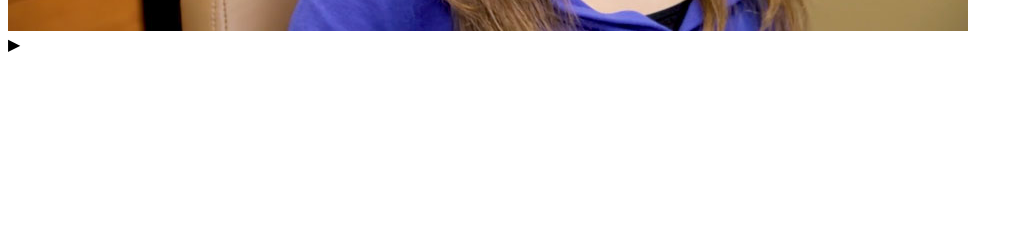
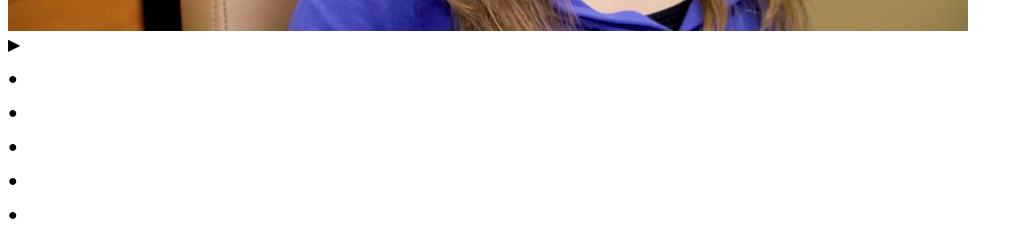
Before and after one commit to JS-Bogart/slider-app, a React (Create React App) app: page / in a window 1280 px wide. Shown: the part 554-797 px from the top of the page, without its empty margins (0-1023 px from the left). Built offline with nearby package versions, Linux system fonts and the light colour scheme.

Commit message:
Add circle buttons

```diff
--- a/src/components/app.jsx
+++ b/src/components/app.jsx
@@ -29,6 +29,11 @@ const App = () => {
     }
   }
 
+  const handleCirle = (index) => {
+    setPreviousIndex(slideIndex);
+    setSlideIndex(index);
+  }
+
   return(
     <div>
       <header>
@@ -52,6 +57,22 @@ const App = () => {
           glyph="&#9654;"
         />
       </div>
+      <div>
+        {data.map((item, index) => (
+          (index === slideIndex) ?
+            <p
+              key={`${item.id}`}
+              className="circle-hl"
+              onClick={() => handleCirle(index)}
+            >&#9679;</p>
+          :
+            <p
+              key={`${item.id}`}
+              className="circle"
+              onClick={() => handleCirle(index)}
+            >&#9679;</p>
+        ))}
+      </div>
     </div>
   )
 }
--- /dev/null
+++ b/src/stylesheets/_reset.scss
@@ -0,0 +1,48 @@
+/* http://meyerweb.com/eric/tools/css/reset/
+   v2.0 | 20110126
+   License: none (public domain)
+*/
+
+html, body, div, span, applet, object, iframe,
+h1, h2, h3, h4, h5, h6, p, blockquote, pre,
+a, abbr, acronym, address, big, cite, code,
+del, dfn, em, img, ins, kbd, q, s, samp,
+small, strike, strong, sub, sup, tt, var,
+b, u, i, center,
+dl, dt, dd, ol, ul, li,
+fieldset, form, label, legend,
+table, caption, tbody, tfoot, thead, tr, th, td,
+article, aside, canvas, details, embed,
+figure, figcaption, footer, header, hgroup,
+menu, nav, output, ruby, section, summary,
+time, mark, audio, video {
+	margin: 0;
+	padding: 0;
+	border: 0;
+	font-size: 100%;
+	font: inherit;
+	vertical-align: baseline;
+}
+/* HTML5 display-role reset for older browsers */
+article, aside, details, figcaption, figure,
+footer, header, hgroup, menu, nav, section {
+	display: block;
+}
+body {
+	line-height: 1;
+}
+ol, ul {
+	list-style: none;
+}
+blockquote, q {
+	quotes: none;
+}
+blockquote:before, blockquote:after,
+q:before, q:after {
+	content: '';
+	content: none;
+}
+table {
+	border-collapse: collapse;
+	border-spacing: 0;
+}
```
Also changed, not shown: src/stylesheets/application.scss (added, +24 -0 lines).
